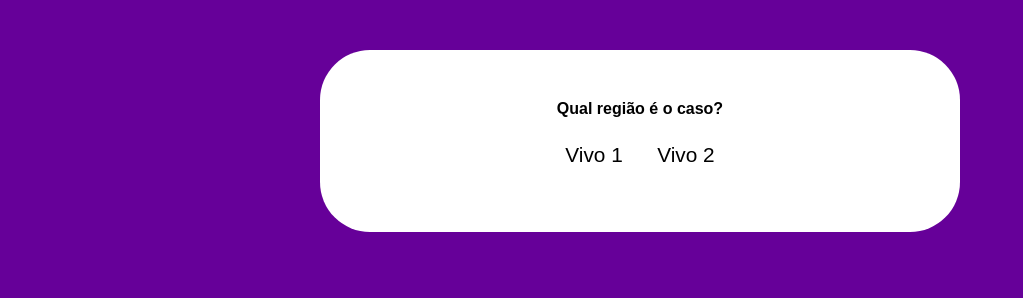
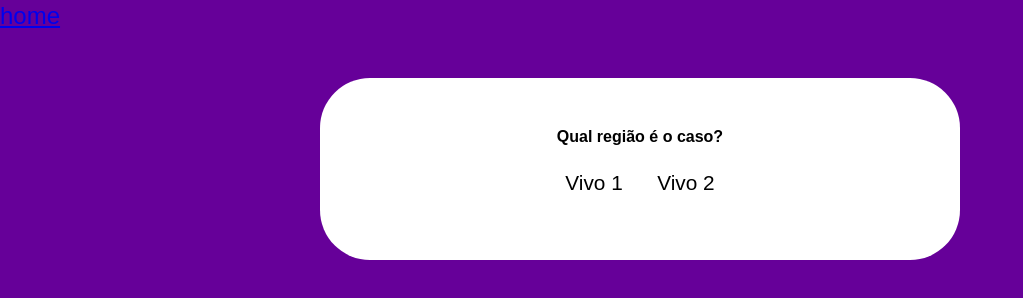
Before and after one commit to Thayghethy/SmartFlow, a plain HTML site: page putty.html in a window 1280 px wide. Shown: the whole page, without its empty margins (0-1023 px from the left). Drawn offline with nearby package versions, Linux system fonts and the light colour scheme.

Commit message:
Update putty.html

```diff
--- a/putty.html
+++ b/putty.html
@@ -9,6 +9,9 @@
     <script src="script.js" defer></script>
 </head>
 <body>
+    <span id="home" class="material-symbols-outlined">
+<a href="index.html">home</a>
+</span>
     <div class="region">
         <h4>Qual região é o caso?</h4>
         <button id="vivo1" onclick="toggleOptions(1)">Vivo 1</button>
```
